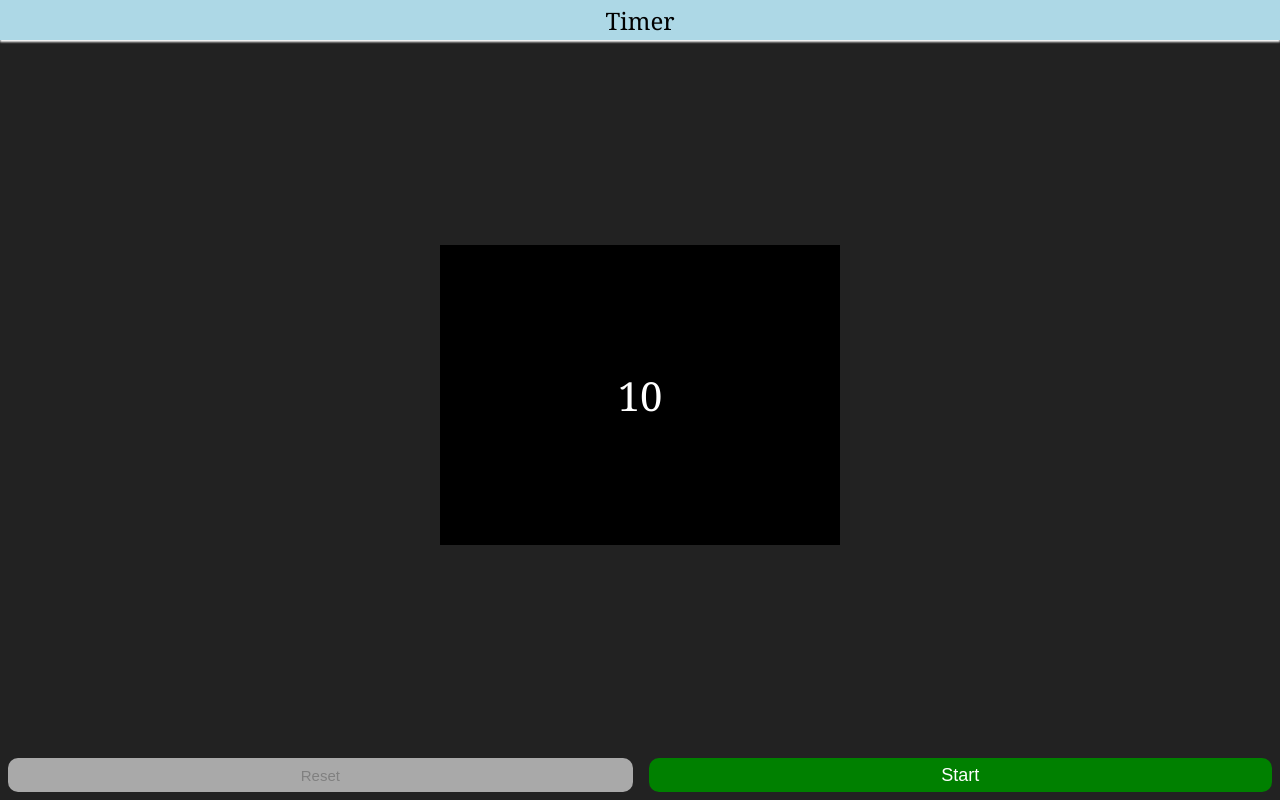
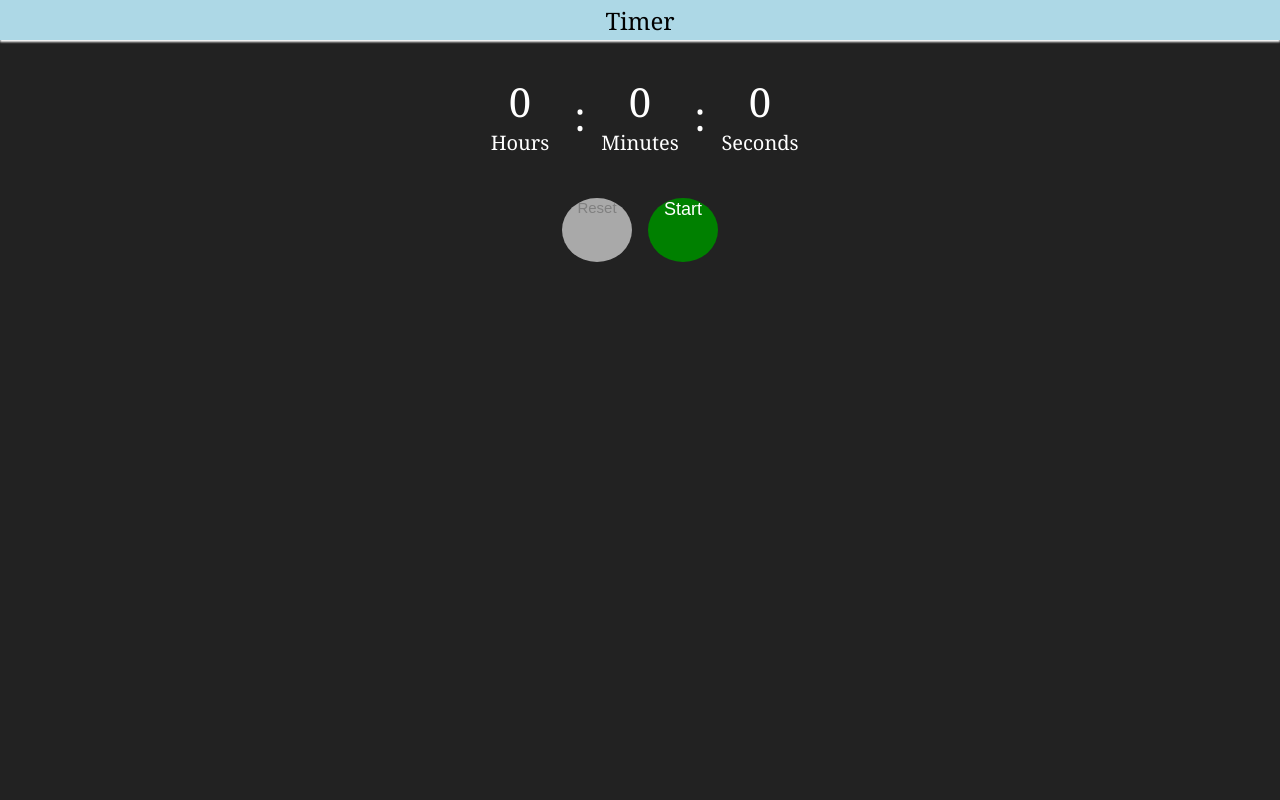
Before and after one commit to smulyono/Timer-react-app, a React (Create React App) app: page / in a window 1280 px wide. Built offline with nearby package versions, Linux system fonts and the light colour scheme.

Commit message:
change the layout and style

```diff
--- a/src/assets/styles/App.css
+++ b/src/assets/styles/App.css
@@ -1,6 +1,8 @@
 .App {
   background-color: #222;
   position:absolute;
-  top:40px;bottom:50px;
-  left:0;right:0;
+  top:40px;
+  bottom:0;
+  left:0;
+  right:0;
 }
--- a/src/assets/styles/BottomControl.css
+++ b/src/assets/styles/BottomControl.css
@@ -1,27 +1,29 @@
 footer {
     width : 100%;
-    height:50px;
-    position:fixed;
-    bottom:0;
+    height: 80px;
     background-color: #222;
     font-size:12px;
+
     display:flex;
-    justify-content: space-between;
-    align-content: space-between;
+    justify-content: center;
+    align-items: stretch;
 }
 
 footer button {
-    flex-grow: 1;
+    width : 70px;
     color : white;
-    font-size: 1.25em;
     border : none;
     outline : none;
     background-color : darkgray;
     color : gray;
-    border-radius : 10px;
+    border-radius : 50%;
     margin : 8px;
     box-sizing: border-box;
 
+    display:flex;
+    justify-content: center;
+    align-items: stretch;
+    font-size: 1.25em;
 }
 
 footer button.active {
--- a/src/assets/styles/TimerDisplay.css
+++ b/src/assets/styles/TimerDisplay.css
@@ -1,24 +1,27 @@
 .timerdisplay-container {
     width : 100%;
-    height: 100%;
     display:flex;
     align-content: center;
     justify-content : center;
     align-items: center;
-    min-height: 350px;
+    min-height: 150px;
 }
 
 .timerdisplay-watch {
-    width : 400px;
-    height: 300px;
-    background-color :black;
+    width : 60px;
+    height: 100px;
 
     display:flex;
+    flex-direction:column;
     align-content: center;
     justify-content : center;
     align-items: center;
     color : #fff;
     font-size:2.5em;
+}
+
+.timerdisplay-watch .label {
+    font-size: 0.5em;
 }
 
 .timerdisplay-watch.warning {
@@ -27,10 +30,9 @@
 
 @media screen and (max-height:450px) {
     .timerdisplay-container {
-        min-height:200px;
+        min-height:100px;
     }
     .timerdisplay-watch {
-        width : 380px;
         height: 180px;
     }
 }
--- a/src/assets/styles/index.css
+++ b/src/assets/styles/index.css
@@ -1,9 +1,12 @@
+* {
+    box-sizing: border-box;
+}
 body {
   margin: 0;
   padding: 0;
   font-family: Georgia, 'Times New Roman', Times, serif;
   background-color : #222;
-  min-height:450px;
+  min-height:200px;
 }
 
 header{
--- a/src/components/TimerDisplay.js
+++ b/src/components/TimerDisplay.js
@@ -2,20 +2,46 @@ import React, { Component } from 'react';
 import 'assets/styles/TimerDisplay.css';
 
 class TimerDisplay extends Component {
+    constructor(props) {
+        super(props);
+        this.adjustdisplay = this.adjustdisplay.bind(this);
+    }
+
     render() {
         const {
             clockDisplay,
             isPassThreshold=false
         } = this.props;
 
+        var {hours,minutes,seconds} = this.adjustdisplay(clockDisplay);
+
         return(
             <div className='timerdisplay-container'>
                 <div className={'timerdisplay-watch '+ (isPassThreshold ? "warning" : "")}>
-                    {clockDisplay}
+                    <div>{hours}</div>
+                    <div className='label'>Hours</div>
+                </div>
+                <div className='timerdisplay-watch'>:</div>
+                <div className={'timerdisplay-watch '+ (isPassThreshold ? "warning" : "")}>
+                    <div>{minutes}</div>
+                    <div className='label'>Minutes</div>
+                </div>
+                <div className='timerdisplay-watch'>:</div>
+                <div className={'timerdisplay-watch '+ (isPassThreshold ? "warning" : "")}>
+                    <div>{seconds}</div>
+                    <div className='label'>Seconds</div>
                 </div>
             </div>
         )
     }
+    adjustdisplay(seconds) {
+        return {
+            "hours" : 0,
+            "minutes" : 0,
+            "seconds" : 0
+        }
+    }
+
 }
 
 export default TimerDisplay;
```
